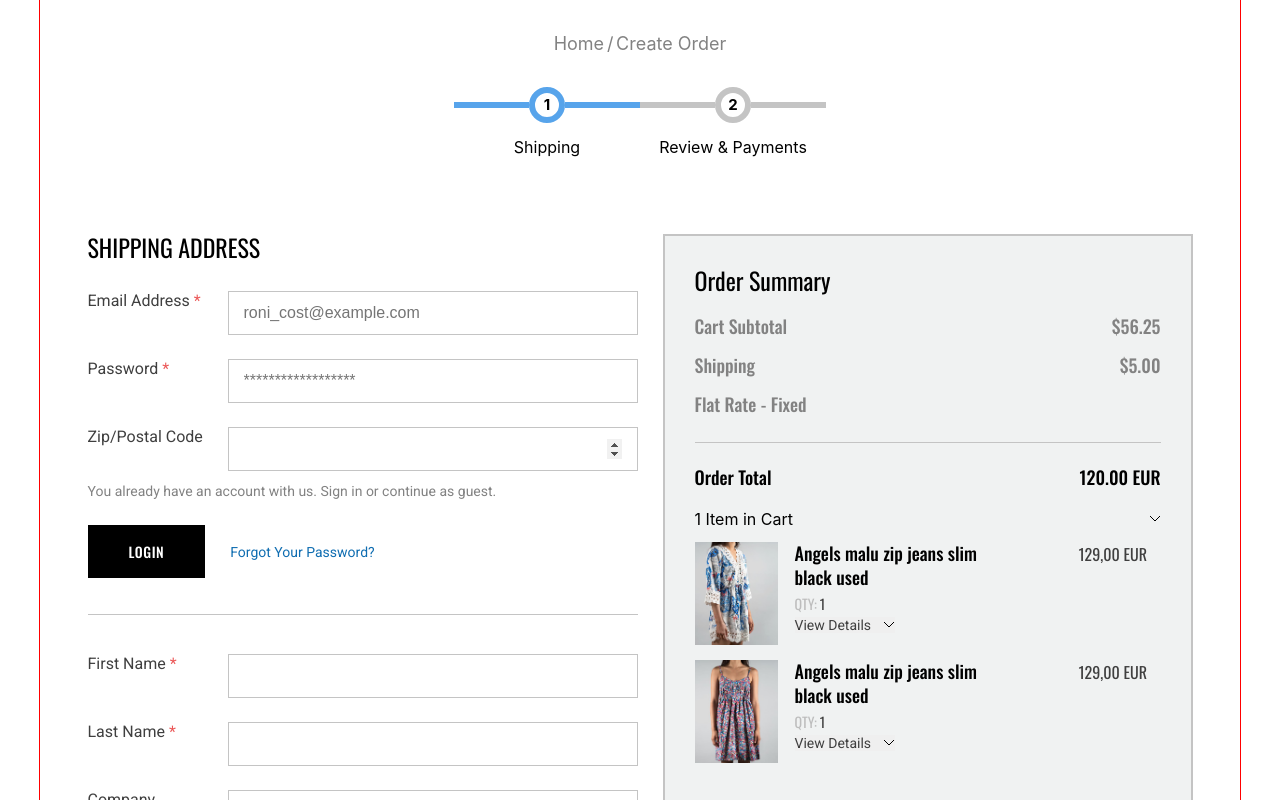
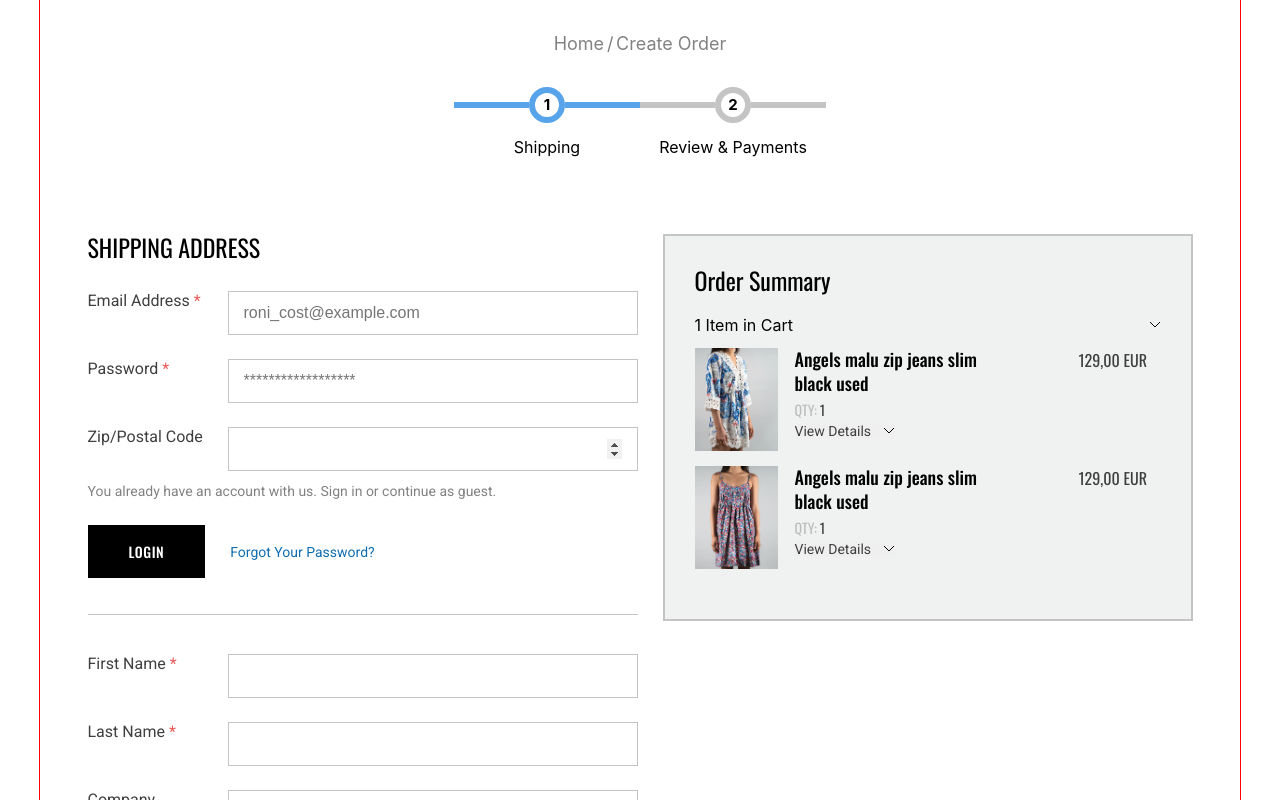
Before and after one commit to Tate-T/crips-react, a React (Create React App) app: page / in a window 1280 px wide. Shown: the top 800 px of the page. Built offline with nearby package versions, Linux system fonts and the light colour scheme.

Commit message:
The 'open details in order summary' function has been added

```diff
--- a/src/components/CreateOrder/OrderSummary/OrderSummary.jsx
+++ b/src/components/CreateOrder/OrderSummary/OrderSummary.jsx
@@ -12,7 +12,7 @@ export class OrderSummary extends Component {
         <div className={s.order__wrap}>
           <h2 className={s.order__title}>Order Summary</h2>
           <div className={s.order__wrapper}>
-            <div className={s.order__ans}>
+              <div className={`${s.order__ans} ${this.props.stateOfDetails ? s.open : ""}`}>
                 <ul className={s.order__list}>
                   <li className={s.order__item}>
                     <p>Cart Subtotal</p>
@@ -31,7 +31,11 @@ export class OrderSummary extends Component {
                   <span>120.00 EUR</span>
                 </div>
               </div>
-            <div className={s.order__que}>
+
+            <div
+              className={`${s.order__que} ${this.props.stateOfDetails ? s.active : ""}`}
+              onClick={this.props.toggleOrderSummary}
+            >
               <p className={s.order__info}>1 Item in Cart</p>
               <img className={s.order__icon} src={arrow} alt="arrow icon" />
             </div>
--- a/src/components/CreateOrder/OrderSummary/OrderSummary.module.scss
+++ b/src/components/CreateOrder/OrderSummary/OrderSummary.module.scss
@@ -85,6 +85,14 @@ button {
       font-family: "Oswald", sans-serif;
     }
     &__ans {
+      max-height: 0;
+      overflow: hidden;
+      opacity: 0;
+      transition: all $st-transition;
+      &.open {
+        max-height: fit-content;
+        opacity: 1;
+      }
       .order__list {
         margin-bottom: 25px;
       }
@@ -117,6 +125,13 @@ button {
       align-items: center;
       justify-content: space-between;
       margin-bottom: 13px;
+      .order__icon {
+        transition: transform 0.3s ease;
+      }
+
+      &.active .order__icon {
+        transform: rotate(180deg);
+      }
     }
     &__info {
       font-weight: 400;
--- a/src/pages/CabinetPage/CreateOrder/CreateOrder.jsx
+++ b/src/pages/CabinetPage/CreateOrder/CreateOrder.jsx
@@ -12,6 +12,7 @@ export class CreateOrder extends Component {
   state = {
     step: 1,
     modalIsOpened: false,
+    orderSummaryIsOpened: false,
     shippingFormDetails: {
       email: "",
       password: "",
@@ -34,6 +35,8 @@ export class CreateOrder extends Component {
   openModal = () => this.setState({ modalIsOpened: true });
   closeModal = () => this.setState({ modalIsOpened: false });
 
+  toggleOrderSummary = () => this.setState((prev) =>( {orderSummaryIsOpened: !prev.orderSummaryIsOpened}));
+
   handleShippingFormSubmit = (data) => {
     this.setState({ shippingFormDetails: data });
     console.log(data);
@@ -45,9 +48,9 @@ export class CreateOrder extends Component {
   };
 
   render() {
-    const { step, modalIsOpened, shippingFormDetails, shippingInfo } =
+    const { step, modalIsOpened, shippingFormDetails, shippingInfo, orderSummaryIsOpened } =
       this.state;
-
+    console.log(this.state.orderSummaryIsOpened)
     return (
       <>
         {this.props.children}
@@ -124,7 +127,7 @@ export class CreateOrder extends Component {
                     onSubmitForm={this.handleShippingFormSubmit}
                     onSubmitInfo={this.handleShippingInfoSubmit}
                   >
-                    <OrderSummary className={s.order__tablet} />
+                    <OrderSummary className={s.order__tablet} stateOfDetails={orderSummaryIsOpened} toggleOrderSummary={this.toggleOrderSummary}/>
                     <OrderSummaryModal
                       modalIsOpened={modalIsOpened}
                       closeModal={this.closeModal}
@@ -134,7 +137,7 @@ export class CreateOrder extends Component {
                   </ShippingDetails>
                 ) : (
                   <PaymentDetails onBack={this.goToPrevStep}>
-                    <OrderSummary className={s.order__tablet} />
+                    <OrderSummary className={s.order__tablet} stateOfDetails={orderSummaryIsOpened} toggleOrderSummary={this.toggleOrderSummary}/>
                     <PaymentInfo className={s.order__tablet} />
                     <OrderSummaryModal modalIsOpened={modalIsOpened}>
                       <PaymentInfo />
```
Lines whose indentation alone changed are shown as unchanged.
